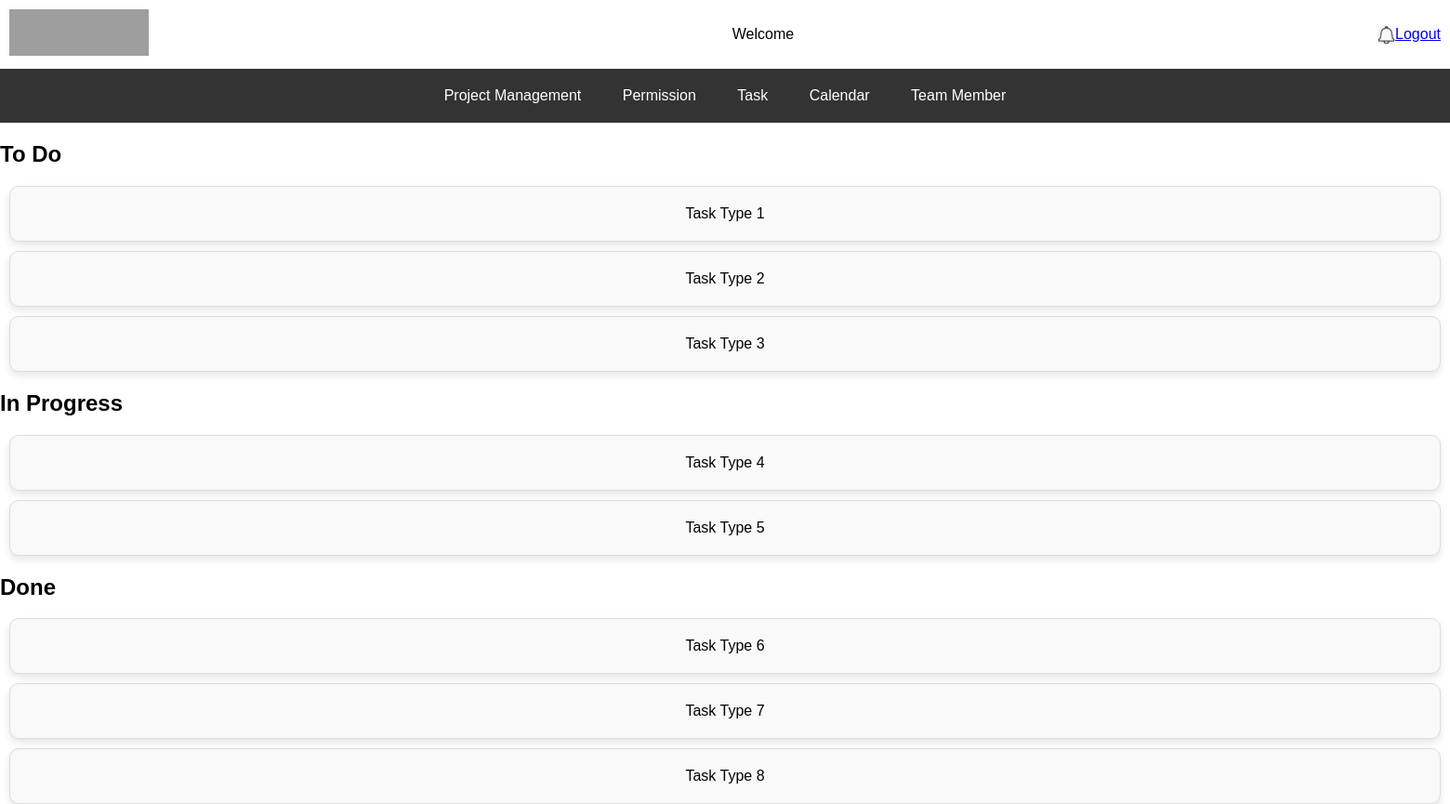
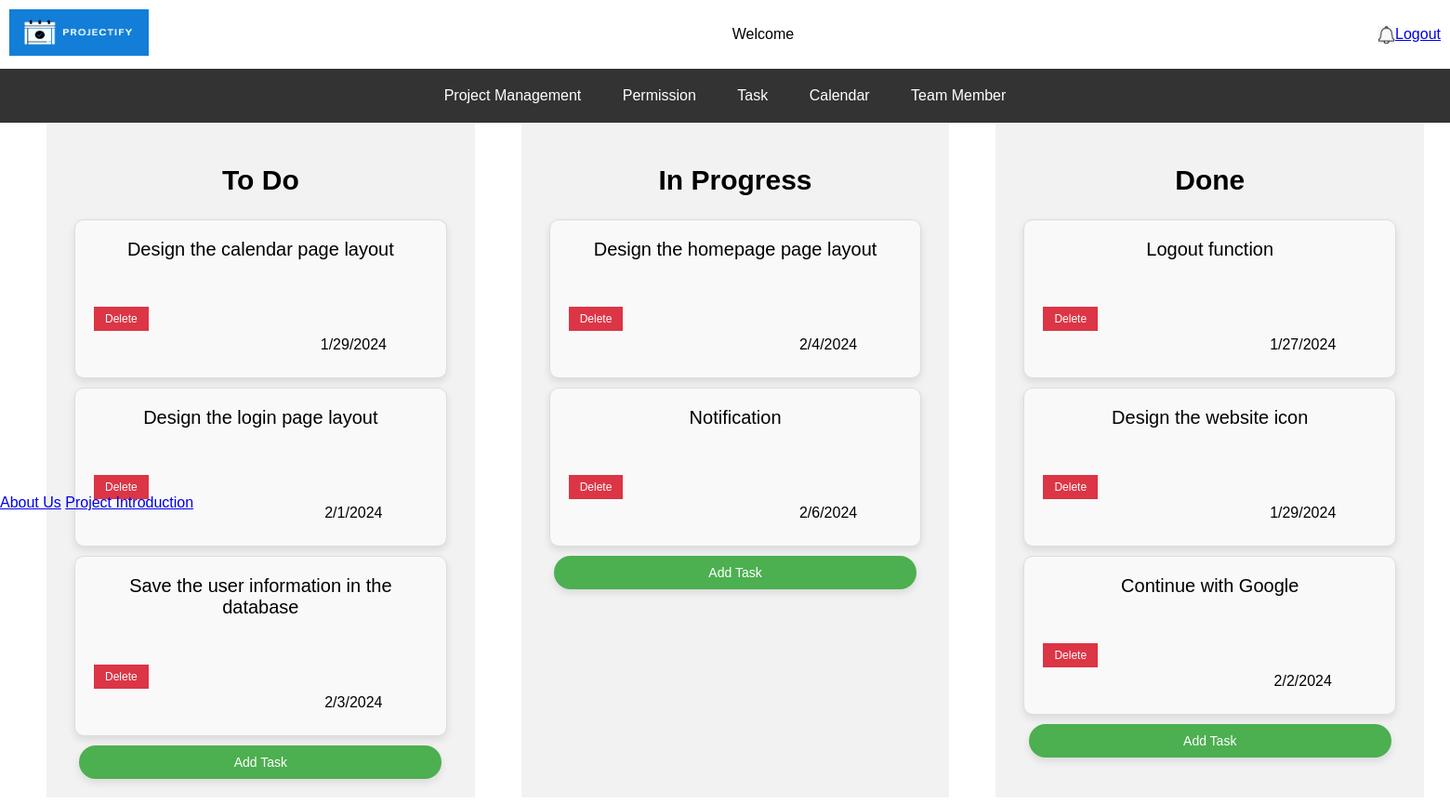
Before and after one commit to aaronleaSP/Projectify, a PHP site: page /homepage.php in a window 1560 px wide, after a click on "Task". Shown: the whole page at 93% size. Run offline with PHP 8.4, Linux system fonts and the light colour scheme; grey boxes are pictures that could not be loaded.

Commit message:
add calendar page,about_us page and project_intro page, change task page and permission page

```diff
--- a/homepage.php
+++ b/homepage.php
@@ -3,19 +3,19 @@
 <head>
     <meta charset="UTF-8">
     <title>Homepage</title>
-    <link rel="stylesheet" href="homepage.css">
+    <link rel="stylesheet" href="styles/homepage.css">
 </head>
 <body>
 
 <header>
     <div class="logo">
-        <img src="logo.png" alt="Logo">
+        <img src="images/icon.png" alt="Logo">
     </div>
     <div class="welcome">
         Welcome
     </div>
     <div class="right-section">
-        <img src="notification.png" alt="notification">
+        <img src="images/notification.png" alt="notification">
         <a href="logout.php">Logout</a>
     </div>
 </header>
@@ -27,6 +27,7 @@
     <a href='#' id="calendar" onclick="showSection('calendarSection')">Calendar</a>
     <a href='#' id="teamMember" onclick="showSection('teamMemberSection')">Team Member</a>
 </nav>
+
 
 <section class="project-management" id="projectManagementSection">
     <div class="top-cards">
@@ -59,7 +60,14 @@
 
 <section class="permission" id="permissionSection" style="display: none;">
     <!-- Permission content goes here -->
-    <p>Permission Section Content</p>
+    <div class="cloud-section">
+        <div class="cloud-container">
+            <div class="cloud">
+                <img src="images/permission_img1.png" alt="permissionImg" class="cloud-image">
+            </div>
+        </div>
+
+        <div class="table-section">
             <table>
                 <tr>
                     <th>Name</th>
@@ -90,54 +98,78 @@
                     </td>
                 </tr>
             </table>
+        </div>
+    </div>
+
 
 </section>
 
-<section id="taskSection" style="display: none;">
-    <!-- Task content goes here -->
-    <div id="todo">
+<section id="taskSection" style="display: none; justify-content: center;">
+
+    <div class="horizontal-section" style="font-size: 20px">
+        <div class="task-subsection" id="todo" style="background-color: #f2f2f2;" >
             <h2>To Do</h2>
-        <div class="card">Task Type 1</div>
-        <div class="card">Task Type 2</div>
-        <div class="card">Task Type 3</div>
+            <div class="card" >
+                Design the calendar page layout<br>
+                <button class="delete-button" onclick="deleteTask('todo')">Delete</button>
+                <div class="time">1/29/2024</div>
+            </div>
+            <div class="card">
+                Design the login page layout<br>
+                <button class="delete-button" onclick="deleteTask('todo')">Delete</button>
+                <div class="time">2/1/2024</div>
+            </div>
+            <div class="card">
+                Save the user information in the database<br>
+                <button class="delete-button" onclick="deleteTask('todo')">Delete</button>
+                <div class="time">2/3/2024</div>
+            </div>
+            <button class="add-button" onclick="showAddTaskForm('todo')">Add Task</button>
         </div>
 
-    <div id="inProgress">
+        <div class="task-subsection" id="inProgress" style="background-color: #f2f2f2;">
             <h2>In Progress</h2>
-        <div class="card">Task Type 4</div>
-        <div class="card">Task Type 5</div>
+            <div class="card">
+                Design the homepage page layout<br>
+                <button class="delete-button" onclick="deleteTask('inProgress')">Delete</button>
+                <div class="time">2/4/2024</div>
+            </div>
+            <div class="card">
+                Notification<br>
+                <button class="delete-button" onclick="deleteTask('inProgress')">Delete</button>
+                <div class="time">2/6/2024</div>
+            </div>
+            <button class="add-button" onclick="showAddTaskForm('inProgress')">Add Task</button>
         </div>
 
-    <div id="done">
+        <div class="task-subsection" id="done" style="background-color: #f2f2f2;">
             <h2>Done</h2>
-        <div class="card">Task Type 6</div>
-        <div class="card">Task Type 7</div>
-        <div class="card">Task Type 8</div>
+            <div class="card">
+                Logout function<br>
+                <button class="delete-button" onclick="deleteTask('done')">Delete</button>
+                <div class="time">1/27/2024</div>
+            </div>
+            <div class="card">
+                Design the website icon<br>
+                <button class="delete-button" onclick="deleteTask('done')">Delete</button>
+                <div class="time">1/29/2024</div>
+            </div>
+            <div class="card">
+                Continue with Google<br>
+                <button class="delete-button" onclick="deleteTask('done')">Delete</button>
+                <div class="time">2/2/2024</div>
+            </div>
+            <button class="add-button" onclick="showAddTaskForm('done')">Add Task</button>
+        </div>
     </div>
 </section>
 
+
 <section class="calendar" id="calendarSection" style="display: none;">
     <!-- Calendar content goes here -->
-    <p>Calendar Section Content</p>
-    <div id="scheduleForm">
-        <label for="dateInput">Choose a Date:</label>
-        <input type="date" id="dateInput" name="dateInput">
-        <button id="scheduleButton" onclick="displaySchedule()">Schedule</button>
-    </div>
+    <object type="text/html" data="calendar.html" style="width: 100%;height: 600px"></object>
 
-    <div id="scheduleDisplay"></div>
 </section>
-
-<script>
-    function displaySchedule() {
-        var selectedDate = document.getElementById('dateInput').value;
-        var scheduleDisplay = document.getElementById('scheduleDisplay');
-        scheduleDisplay.innerHTML = `<p>Schedule for ${selectedDate}</p>`;
-
-        // Add your logic to display the schedule based on the selected date
-        // You can fetch data from the server, show events, etc.
-    }
-</script>
 
 <section class="team-member" id="teamMemberSection" style="display: none;">
     <!-- Team Member content goes here -->
@@ -147,6 +179,13 @@
         <li>Team Member 3</li>
     </ul>
 </section>
+
+<footer>
+
+    <a href="about_us.html">About Us</a>
+    <a href="project_intro.html">Project Introduction</a>
+
+</footer>
 
 <script>
     function showSection(sectionId) {
@@ -158,6 +197,13 @@
         // Show the clicked section
         document.getElementById(sectionId).style.display = 'block';
     }
+
+    function showAddTaskForm(sectionId) {
+        // You can implement logic here to show an add task form for the specified section
+        // For example, display a modal or navigate to a new page with the add task form
+        console.log(`Add task form for ${sectionId}`);
+    }
+
 </script>
 
 </body>
```
Lines whose indentation alone changed are shown as unchanged.
